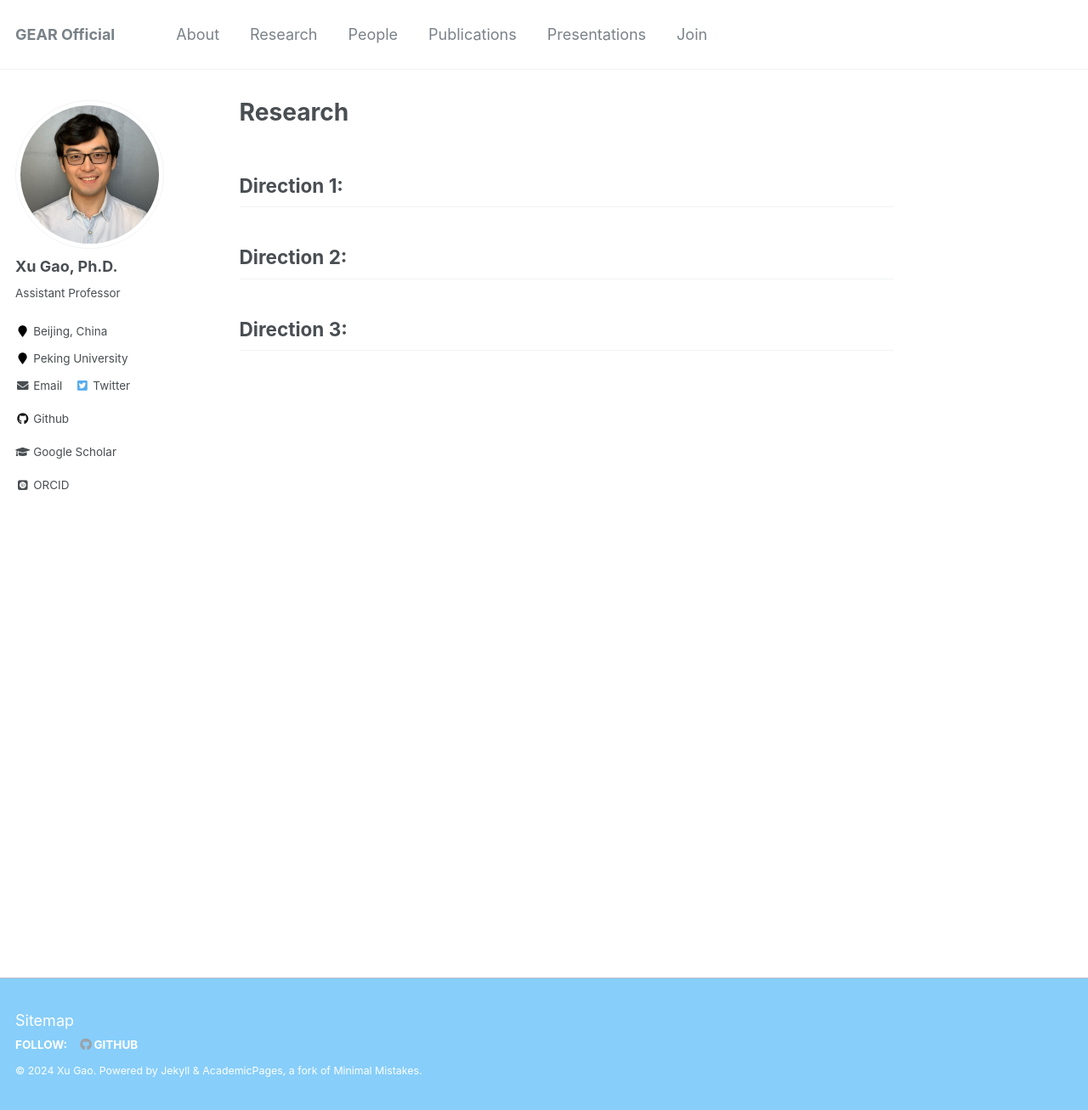
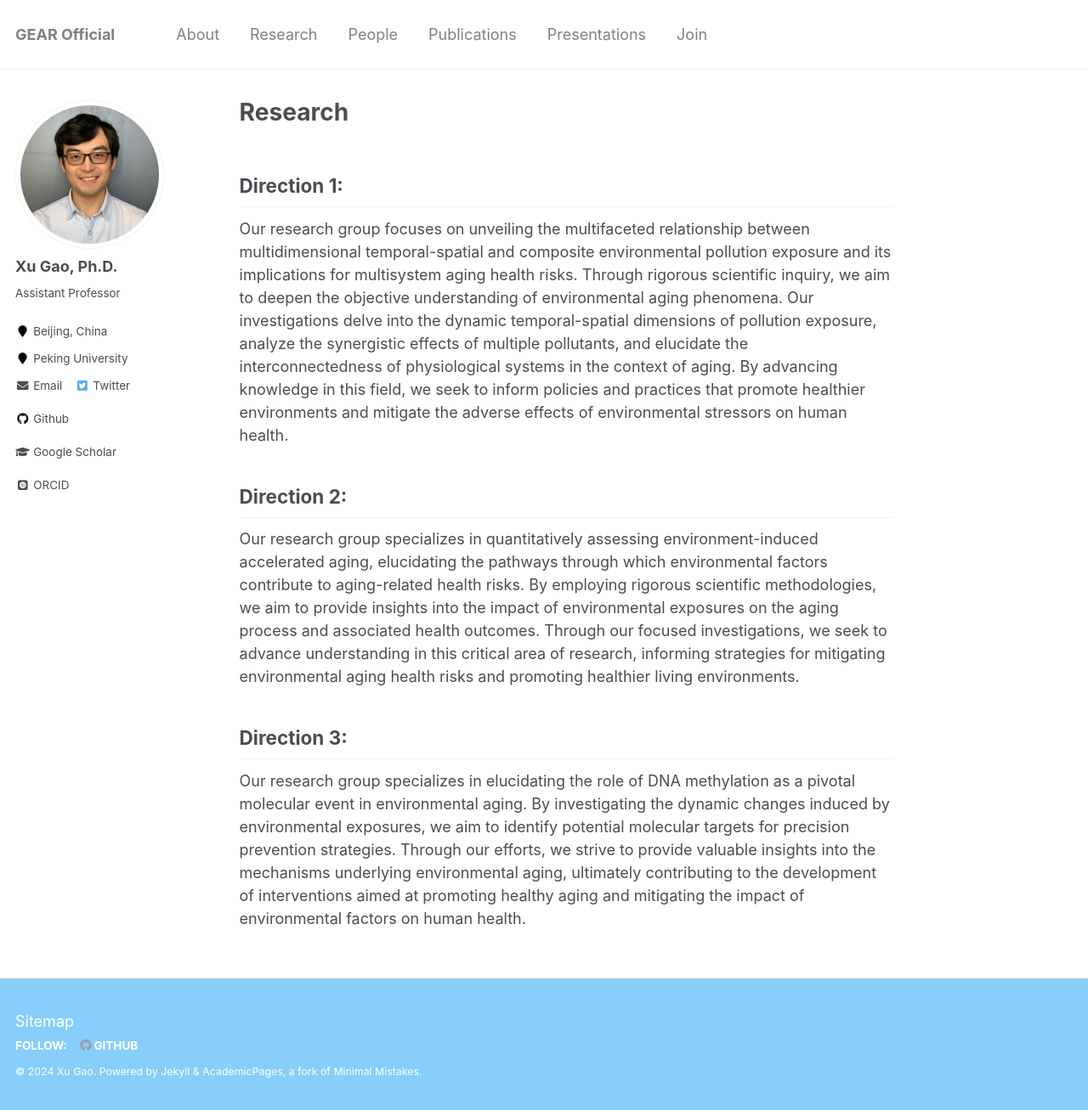
Before and after one commit to ytwangZero/gearpku2020.github.io, a Jekyll site: the page built from _pages/RESEARCH.md, in a window 1280 px wide and 1307 px high. Shown: the whole window at 85% size. Built offline with Jekyll 4.4.1, drawn with Linux system fonts in a browser that asks for light colours; some web fonts are replaced.

Commit message:
Update RESEARCH.md

```diff
--- a/_pages/RESEARCH.md
+++ b/_pages/RESEARCH.md
@@ -7,7 +7,10 @@ redirect_from:
   - /markdown.html
 ---
 ## Direction 1:
+Our research group focuses on unveiling the multifaceted relationship between multidimensional temporal-spatial and composite environmental pollution exposure and its implications for multisystem aging health risks. Through rigorous scientific inquiry, we aim to deepen the objective understanding of environmental aging phenomena. Our investigations delve into the dynamic temporal-spatial dimensions of pollution exposure, analyze the synergistic effects of multiple pollutants, and elucidate the interconnectedness of physiological systems in the context of aging. By advancing knowledge in this field, we seek to inform policies and practices that promote healthier environments and mitigate the adverse effects of environmental stressors on human health.
 
 ## Direction 2:
+Our research group specializes in quantitatively assessing environment-induced accelerated aging, elucidating the pathways through which environmental factors contribute to aging-related health risks. By employing rigorous scientific methodologies, we aim to provide insights into the impact of environmental exposures on the aging process and associated health outcomes. Through our focused investigations, we seek to advance understanding in this critical area of research, informing strategies for mitigating environmental aging health risks and promoting healthier living environments.
 
 ## Direction 3:
+Our research group specializes in elucidating the role of DNA methylation as a pivotal molecular event in environmental aging. By investigating the dynamic changes induced by environmental exposures, we aim to identify potential molecular targets for precision prevention strategies. Through our efforts, we strive to provide valuable insights into the mechanisms underlying environmental aging, ultimately contributing to the development of interventions aimed at promoting healthy aging and mitigating the impact of environmental factors on human health.
```
